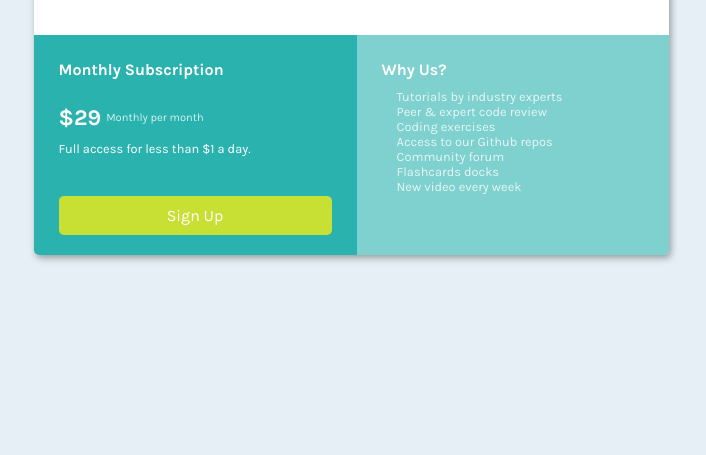
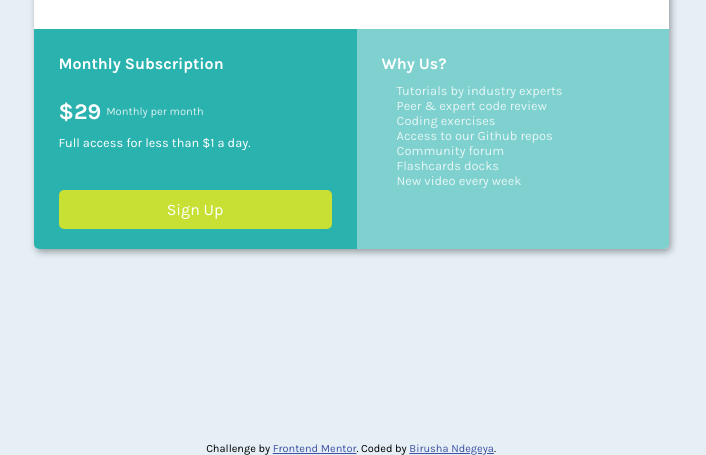
Before and after one commit to BirushaNdegeya/community, a plain HTML site: page index.html in a window 1280 px wide. Shown: the part 345-800 px from the top of the page, without its empty margins (289-995 px from the left). Drawn offline with Linux system fonts and the light colour scheme.

Commit message:
updating footer

```diff
--- a/css/style.css
+++ b/css/style.css
@@ -160,3 +160,14 @@ ul {
         flex-grow: 1;
     }
 }
+
+/* ATTRIBUTIONS */
+
+.attribution {
+    font-size: 11px;
+    text-align: center;
+}
+
+.attribution a {
+    color: hsl(228, 45%, 44%);
+}
--- a/index.html
+++ b/index.html
@@ -41,5 +41,11 @@
             </div>
         </div>
     </div>
+    <footer>
+        <p class="attribution">
+          Challenge by <a href="https://www.frontendmentor.io?ref=challenge" target="_blank">Frontend Mentor</a>.
+          Coded by <a href="#">Birusha Ndegeya</a>.
+        </p>
+      </footer>
 </body>
 </html>
```
